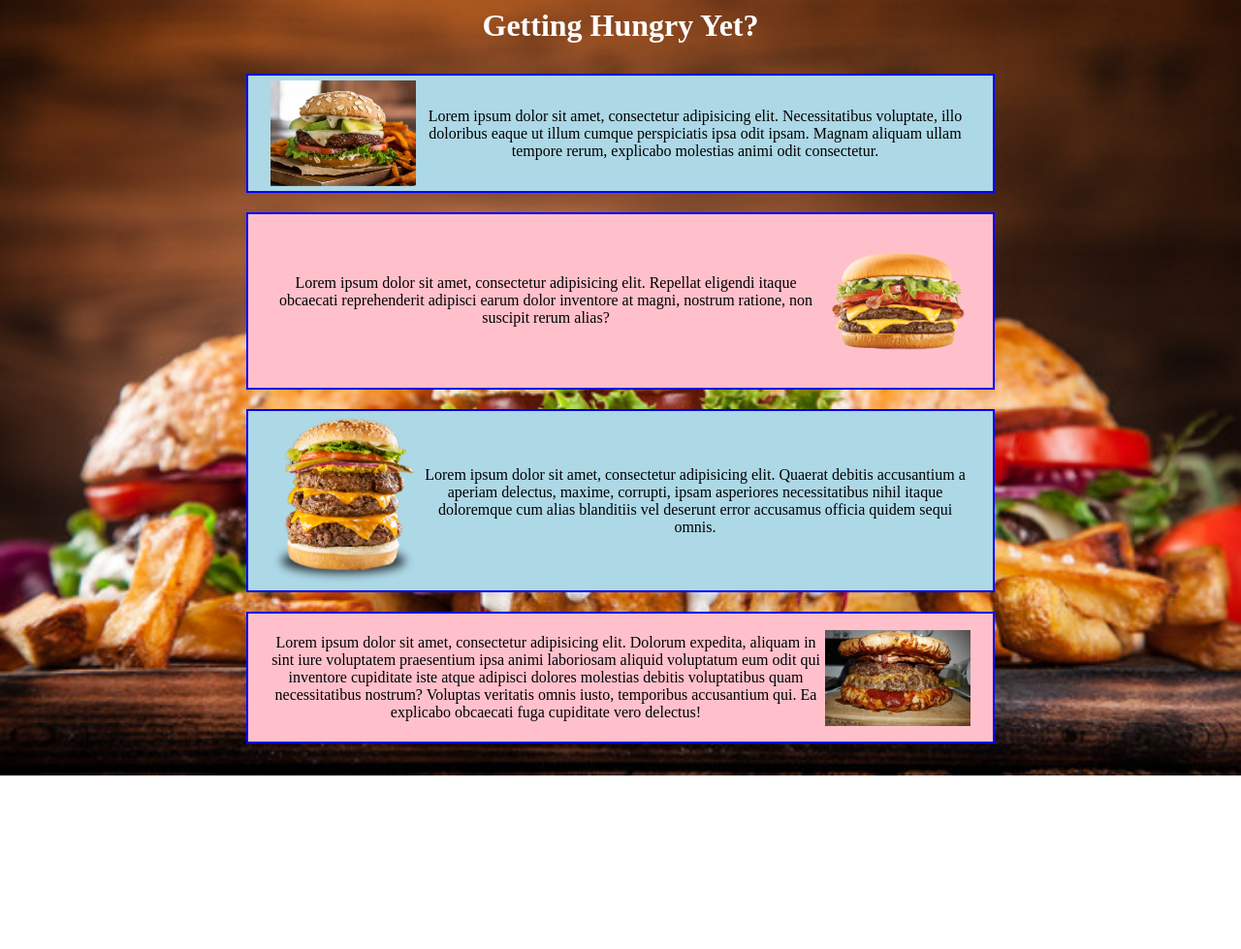
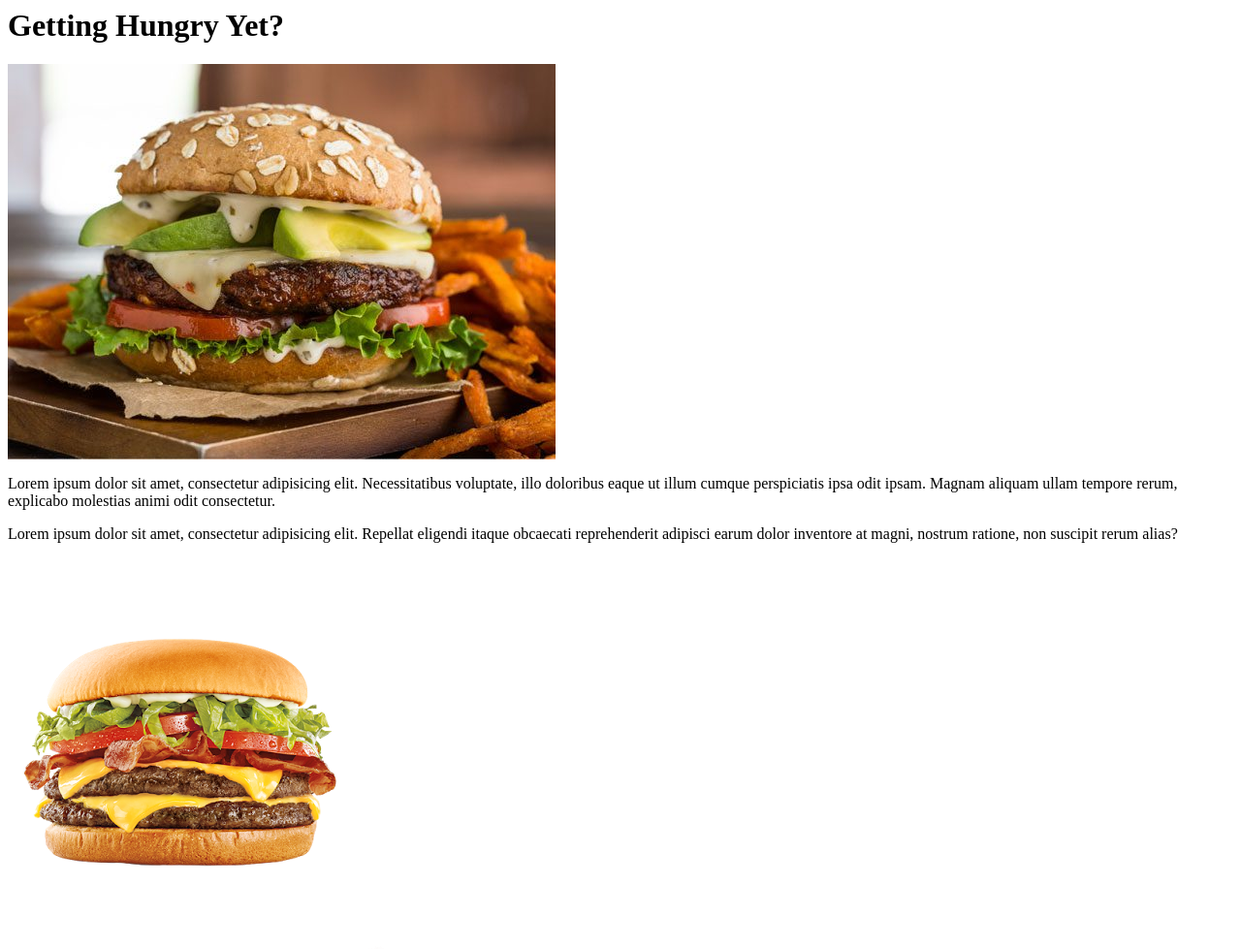
Before and after one commit to shamiulASC4/addingStyle, a plain HTML site: page index.html in a window 1280 px wide. Shown: the top 979 px of the page at 97% size. Before the commit the page ends 800 px from the top, so only its background shows below. Drawn offline with Linux system fonts and the light colour scheme.

Commit message:
Revert "finished"

```diff
--- a/index.html
+++ b/index.html
@@ -1,8 +1,6 @@
 <html>
 <head>
-<link rel="stylesheet" href="style.css">
 </head>
-
 <body>
     <div id="top">
         <h1>Getting Hungry Yet?</h1>
--- a/style.css
+++ /dev/null
@@ -1,39 +0,0 @@
-body{
-    text-align: center;
-    background-image: url("assets/topper.jpg");
-    background-repeat: no-repeat;
-    background-size: cover;
-    background-position: center;
-}
-
-#top{
-    color:white;
-}
-
-.singleBurger{
-    display: inline-block;
-    width:60%;
-    border:solid 2px blue;
-    margin: 10px 0;
-    padding: 5px;
-}
-
-img{
-    width: 150px;
-    display: inline-block;
-    vertical-align: middle;
-}
-
-p{
-    width:75%;
-    display: inline-block;
-    vertical-align: middle;
-}
-
-.singleBurger:nth-child(odd) {
-    background: lightblue;
-}
-
-.singleBurger:nth-child(even) {
-    background: pink;
-}
```
